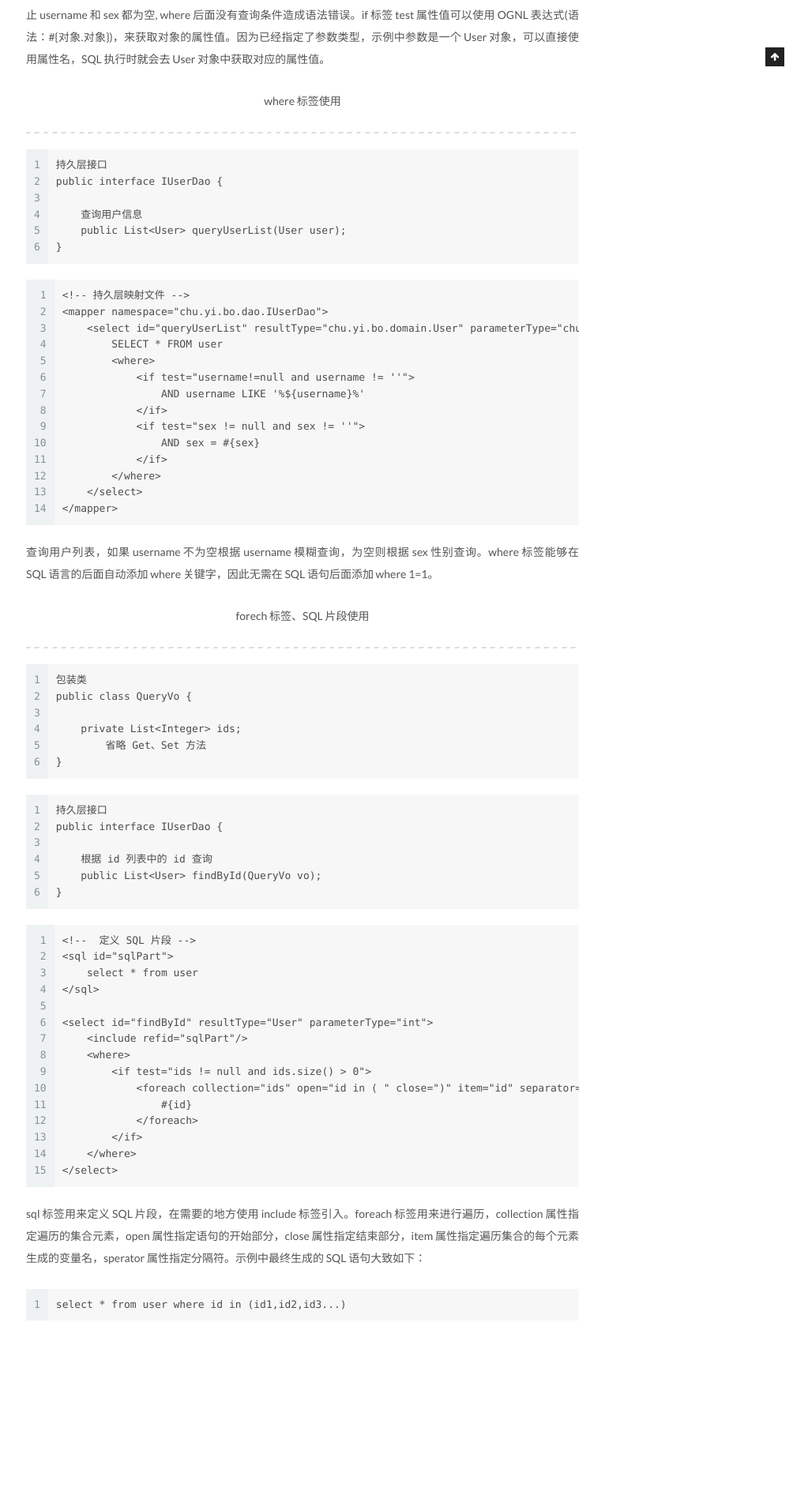
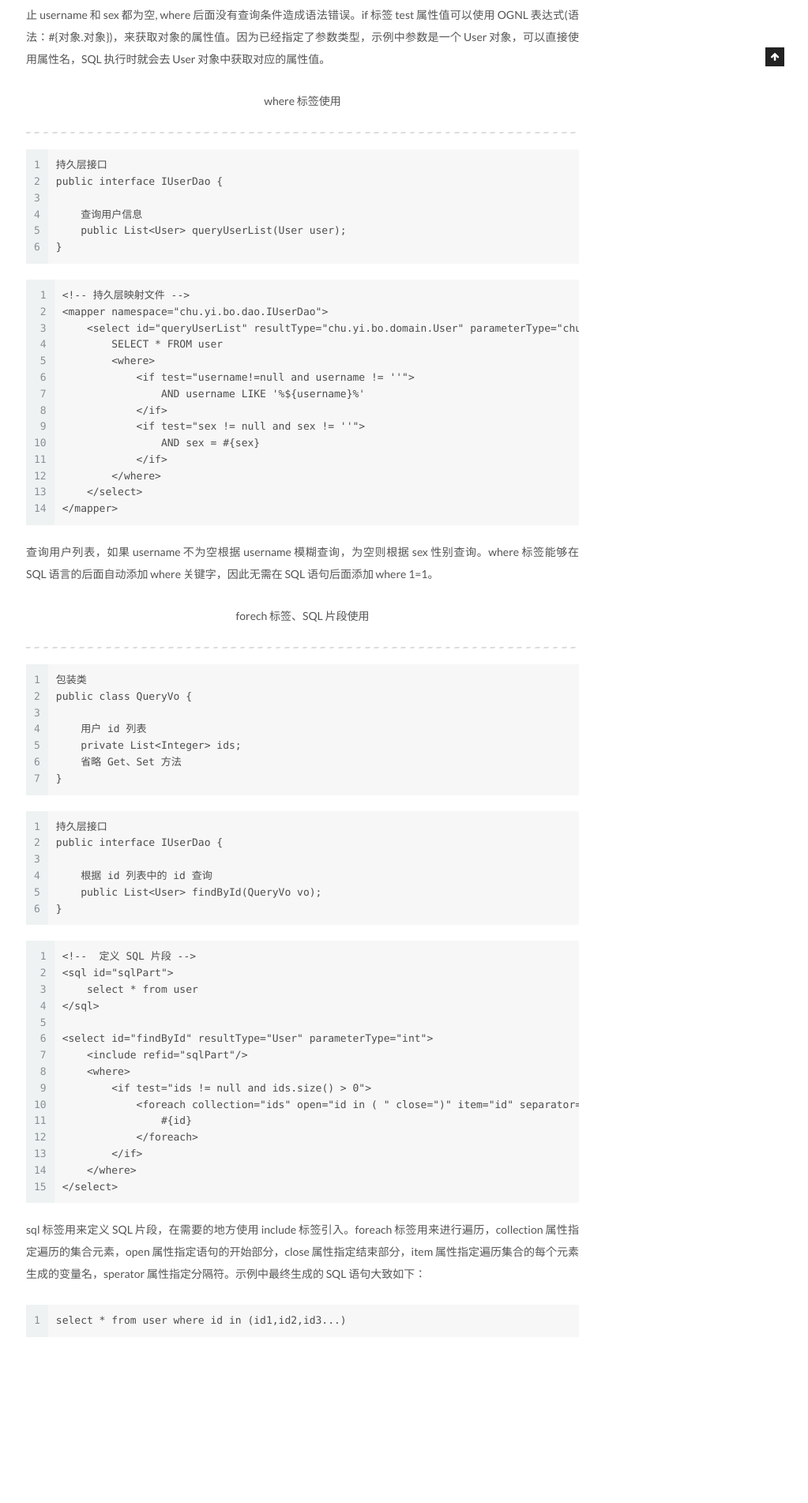
Before and after one commit to chuyibo/chuyibo.github.io, a Jekyll site: the page built from _posts/2021-01-27-MyBatis 学习笔记08.md, in a window 1280 px wide. Shown: the part 916-2819 px from the top of the page at 79% size, without its empty margins (257-1280 px from the left). Built offline with Jekyll 4.4.1, drawn with Linux system fonts in a browser that asks for light colours; before the commit the page ends 2798 px from its top, so only the background shows below that.

Commit message:
2021/02/17

````diff
--- a/_posts/2021-01-27-MyBatis 学习笔记08.md
+++ b/_posts/2021-01-27-MyBatis 学习笔记08.md
@@ -81,8 +81,9 @@ public interface IUserDao {
 包装类
 public class QueryVo {
 
+    用户 id 列表
     private List<Integer> ids;
-	省略 Get、Set 方法
+    省略 Get、Set 方法
 }
 ```
 
````
